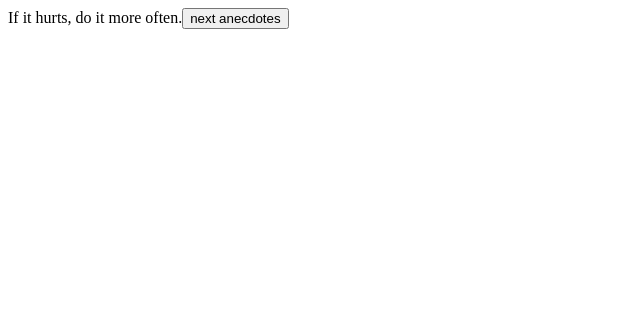
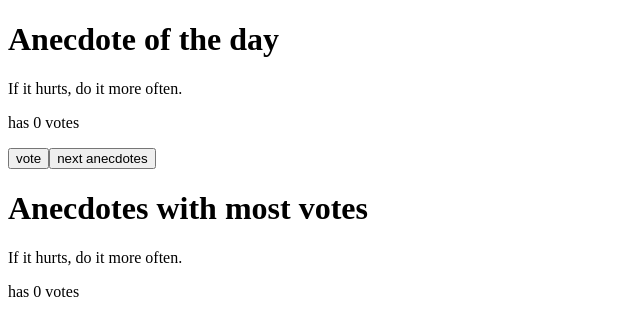
Before and after one commit to nafis589/Submission-repository, a React (Vite) app in the folder part1/courseinfo/: page / in a window 1280 px wide. Shown: the top 336 px of the page, without its empty margins (0-640 px from the left). Built offline with nearby package versions, Linux system fonts and the light colour scheme.

Commit message:
1.14* : anecdotes, étape3

```diff
--- a/part1/courseinfo/src/App.jsx
+++ b/part1/courseinfo/src/App.jsx
@@ -11,15 +11,35 @@ const App = () => {
     'Programming without an extremely heavy use of console.log is same as if a doctor would refuse to use x-rays or blood tests when diagnosing patients.'
   ];
   const [selected, setSelected] = useState(0);
+  const [votes, setVotes] = useState(new Array(anecdotes.length).fill(0));
+  const [mostVotes, setMostVotes] = useState(0);
+
   const handleClick = () =>{
     const randomIndex = Math.floor(Math.random()*anecdotes.length);
     setSelected(randomIndex);
   }
+  const handleSave = () =>{
+    const copy = [...votes];
+    copy[selected] += 1;
+    setVotes(copy);
+
+    const max = copy.indexOf(Math.max(...copy));
+    setMostVotes(max);
+    console.log(mostVotes)
+  }
+
+
 
   return (
     <div>
-      {anecdotes[selected]}
+      <h1>Anecdote of the day</h1>
+      <p>{anecdotes[selected]}</p>
+      <p>has {votes[selected]} votes</p>
+      <button onClick={handleSave}>vote</button>
       <button onClick={handleClick}>next anecdotes</button>
+      <h1>Anecdotes with most votes</h1>
+      <p>{anecdotes[mostVotes]}</p>
+      <p>has {votes[mostVotes]} votes</p>
     </div>
 
   )
```
